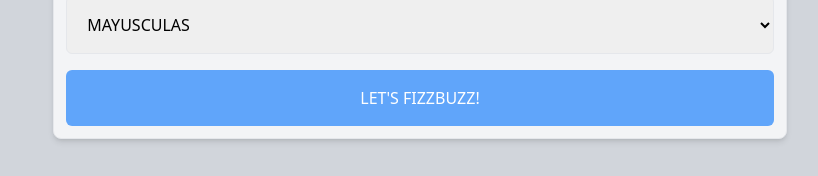
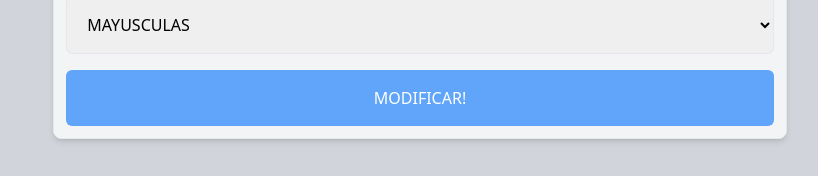
Before and after one commit to fedeferrelli/jsexercises, a React (Vite) app: page /mayusculas in a window 1280 px wide. Shown: the part 279-455 px from the top of the page, without its empty margins (220-1038 px from the left). Built offline with nearby package versions, Linux system fonts and the light colour scheme.

Commit message:
Restyle Go button

```diff
--- a/src/Components/mayusculasEtc/MayusculasEtc.jsx
+++ b/src/Components/mayusculasEtc/MayusculasEtc.jsx
@@ -176,7 +176,7 @@ function MayusculasEtc() {
             letsCheckItOut();
           }}
         >
-          Let's FizzBuzz!{" "}
+          Modificar!{" "}
         </button>
       </section>
 
```
